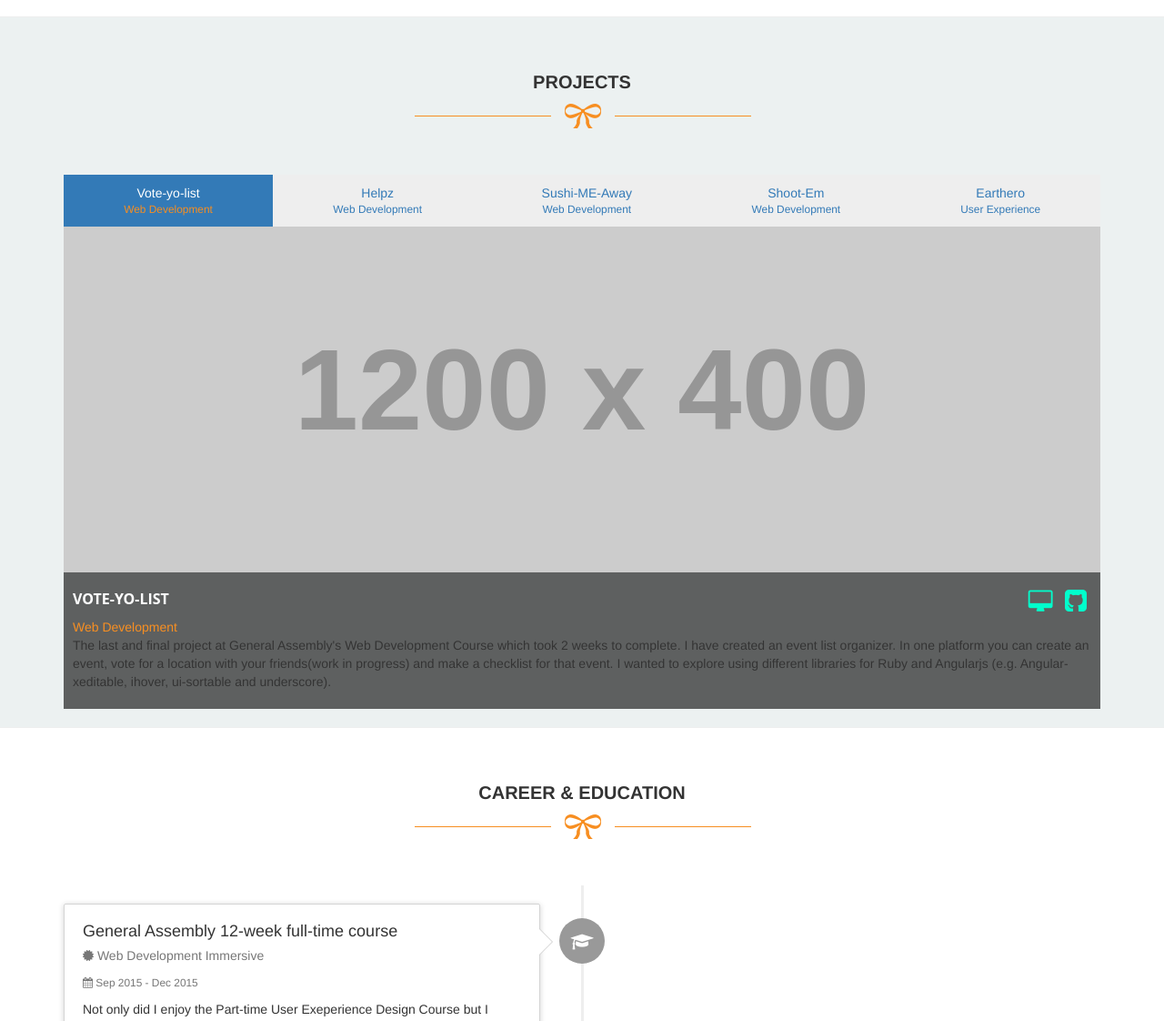
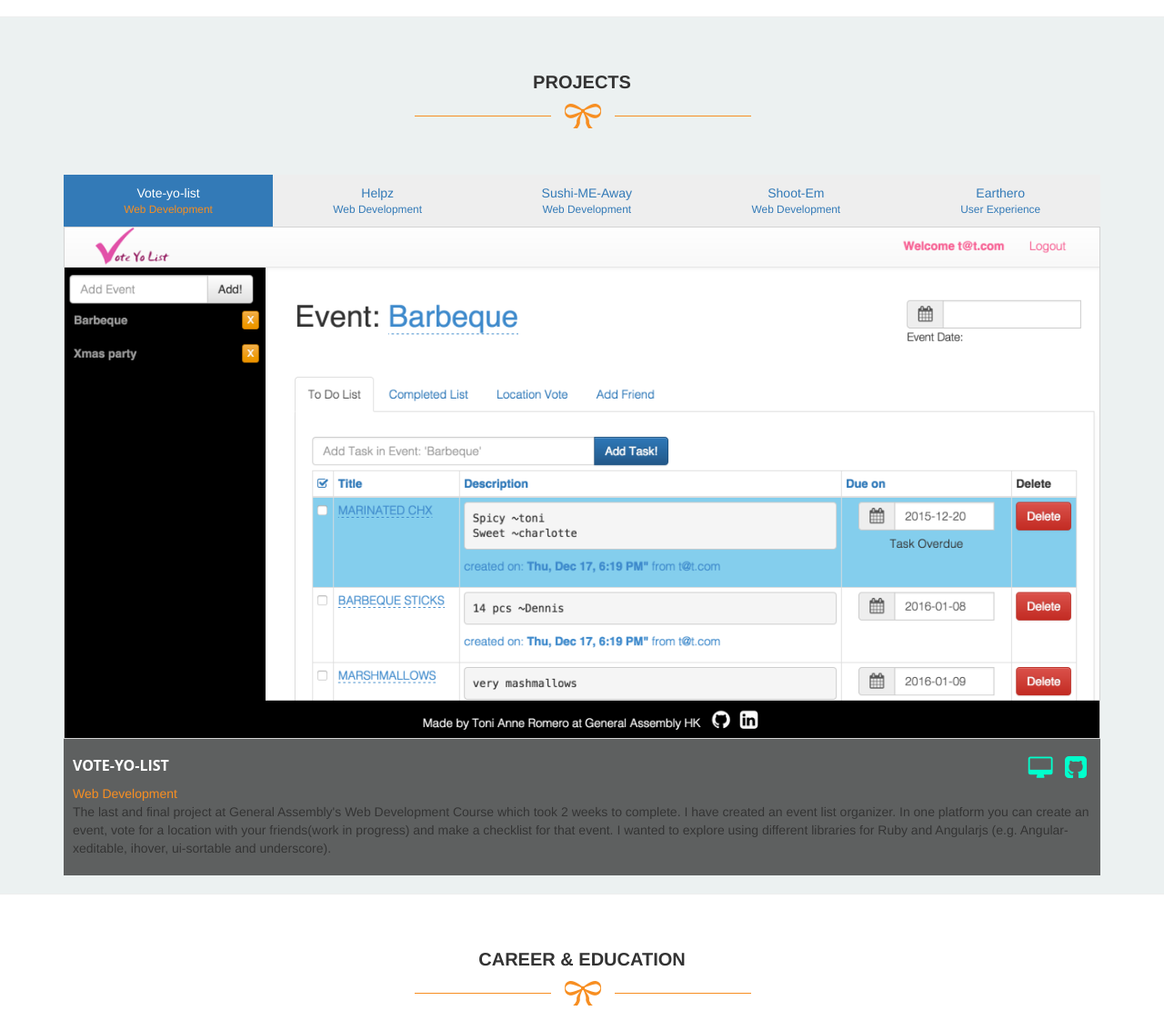
Before and after one commit to tonianner/tonianner.github.io, a PHP site: page /indexReal.html in a window 1280 px wide. Shown: the part 1404-2526 px from the top of the page at 91% size. Run offline with PHP 8.4, Linux system fonts and the light colour scheme; grey boxes labelled with a size stand in for pictures from a placeholder-image service; some libraries are stand-ins or nearby versions.

Commit message:
added images for projects

```diff
--- a/assets/css/main.css
+++ b/assets/css/main.css
@@ -47,9 +47,16 @@
 }
 
 #myCarousel .nav li.active a small,
-.content-show span
+.content-caption span
 {
   color: #f78e21;
+}
+
+.carousel-inner .item img{
+  width: 1200px;
+  height: auto;
+  border: 1px solid lightgrey;
+
 }
 
 .caption {
@@ -63,7 +70,7 @@
 }
 
 
-.content-show a {
+.content-caption a {
   font-family: 'Open Sans', sans-serif;
   font-size: 16px;
   font-weight: 700;
@@ -71,19 +78,32 @@
   text-transform: uppercase;
 }
 
-.content-show a i{
+.content-caption a i{
   color: #00ffcc;
   padding-right: 5px;
   font-size: 25px;
 }
 
-.content-show a:first-child i{
+.content-caption a:first-child i{
   margin-top: -2px;
   font-size: 28px;
   }
 
 /* End Projects*/
-
+.carousel-control:hover {
+  color: #d9534f;
+}
+.carousel-control.left, .carousel-control.right {
+  background-image:none !important;
+}
+.carousel-control.right {
+  left:auto;
+  right:-32px;
+}
+.carousel-control.left {
+  right:auto;
+  left:-32px;
+}
 
 /*-- Tags to be colored --*/
 /*http://bootsnipp.com/snippets/featured/310-user-profile-in-modal-window*/
@@ -229,69 +249,6 @@
 }
 
 /*-- End About Me --*/
-
-
-/*-- Projects --*/
-
-.project-post {
-  position: relative;
-  margin-bottom: 30px;
-}
-
-.project-thumb {
-  overflow: hidden;
-  position: relative;
-}
-
-.project-thumb img {
-  width: 100%;
-}
-
-.project-content {
-  position: absolute;
-  bottom: 0;
-  left: 0;
-  width: 100%;
-  background-color: rgba(0,0,0,0.7);
-  color: #fff;
-  padding: 15px;
-}
-
-.content-show a {
-  font-family: 'Open Sans', sans-serif;
-  font-size: 16px;
-  font-weight: 700;
-  color: #fff;
-  text-transform: uppercase;
-}
-
-.content-show span {
-  color: #f78e21;
-}
-
-.content-hide {
-  margin-top: 15px;
-  display: none;
-}
-
-.content-hide p {
-  color: #fff;
-}
-
-.content-show a i{
-  color: #00ffcc;
-  padding-right: 5px;
-  font-size: 25px;
-}
-
-.content-show a:first-child i{
-  margin-top: -2px;
-  font-size: 28px;
-  }
-
-
-
-/*-- End Projects --*/
 
 
 /*-- Time line --*/
--- a/indexReal.html
+++ b/indexReal.html
@@ -179,9 +179,9 @@
         <div class="carousel-inner">
 
           <div class="item active">
-            <img src="http://placehold.it/1200x400/cccccc/ffffff">
-             <div class="caption">
-              <div class="content-show">
+            <img class="img-responsive" src="assets/images/vote-yo-list.png">
+            <div class="caption">
+              <div class="content-caption">
                 <a href="https://github.com/tonianner/vote-yo-list.git" target="_blank"><i class="fa fa-github-square pull-right"></i></a>
                 <a href="https://vote-yo-list.herokuapp.com/#/" target="_blank"><i class="fa fa-desktop pull-right"></i></a>
                 <h4><a href="single-post.html">Vote-yo-list</a></h4>
@@ -192,22 +192,22 @@
           </div><!-- End Item -->
 
            <div class="item">
-            <img src="http://placehold.it/1200x400/999999/cccccc">
-             <div class="caption">
-              <div class="content-show">
+            <img class="img-responsive" src="assets/images/helpz.png">
+            <div class="caption">
+              <div class="content-caption">
                 <a href="https://github.com/tonianner/helpz.git" target="_blank"><i class="fa fa-github-square pull-right"></i></a>
                 <a href="https://super-helpz.herokuapp.com/" target="_blank"><i class="fa fa-desktop pull-right"></i></a>
                 <h4><a href="single-post.html">Helpz</a></h4>
-                <span>Web Development/span>
+                <span>Web Development</span>
               </div>
               <p>Helpz is a place where people who love what they do helpz you get things done at an unbeatable value. I was inspired by fiverr.com for this project, so this is a scalled down replica version which took 1 week to finish. We focused more on using Ajax to get information from the API. The site is still a work in progress.</p>
             </div>
           </div><!-- End Item -->
 
           <div class="item">
-            <img src="http://placehold.it/1200x400/dddddd/333333">
-             <div class="caption">
-              <div class="content-show">
+            <img class="img-responsive" src="assets/images/sushi-me-away.png">
+            <div class="caption">
+              <div class="content-caption">
                 <a href="https://github.com/wdi-hk-9/Project-SushiMeAway.git" target="_blank"><i class="fa fa-github-square pull-right"></i></a>
                 <a href="https://sushi-me-away.herokuapp.com/" target="_blank"><i class="fa fa-desktop pull-right"></i></a>
                 <h4><a href="single-post.html">Sushi-ME-Away</a></h4>
@@ -219,34 +219,36 @@
           </div><!-- End Item -->
 
           <div class="item">
-            <img src="http://placehold.it/1200x400/999999/cccccc">
-             <div class="caption">
-              <div class="content-show">
+            <img class="img-responsive" src="assets/images/shoot-em.png">
+            <div class="caption">
+              <div class="content-caption">
                 <a href="https://github.com/tonianner/shoot-Em.git" target="_blank"><i class="fa fa-github-square pull-right"></i></a>
                 <a href="http://wdi-hk-9.github.io/shoot-Em/" target="_blank"><i class="fa fa-desktop pull-right"></i></a>
                 <h4><a href="single-post.html">Shoot-Em</a></h4>
                 <span>Web Development</span>
               </div>
               <p>As the 1st project in General Assembly's Web Development Course, I have created a web-based 2D Shooting Game created purely using jQuery, javascript, HTML and CSS that was completed within a week. I learned how to use jQuery animation and how each element is positioned on the screen.</p>
-
             </div>
           </div><!-- End Item -->
 
          <div class="item">
             <img src="http://placehold.it/1200x400/dddddd/333333">
             <div class="caption">
-              <div class="content-show">
+              <div class="content-caption">
                 <a href="" target="_blank"><i class="fa fa-github-square pull-right"></i></a>
                 <a href="" target="_blank"><i class="fa fa-desktop pull-right"></i></a>
-                <h4><a href="single-post.html">Shoot-Em</a></h4>
-                <span>Web Development</span>
+                <h4><a href="single-post.html">Earthero</a></h4>
+                <span>User Experience</span>
               </div>
-              <p>As the 1st project in General Assembly's Web Development Course, I have created a web-based 2D Shooting Game created purely using jQuery, javascript, HTML and CSS that was completed within a week. I learned how to use jQuery animation and how each element is positioned on the screen.</p>
+              <p>Insert Summary plus update link</p>
             </div>
           </div>
         </div><!-- End Carousel Inner -->
+
+
       </div><!-- End Carousel -->
     </article>
+
     <hr>
   </section>
   <!-- End Latest Projects -->
```
Also changed, not shown: assets/images/helpz.png (added), assets/images/shoot-em.png (added), assets/images/sushi-me-away.png (added), assets/images/vote-yo-list.png (added).
